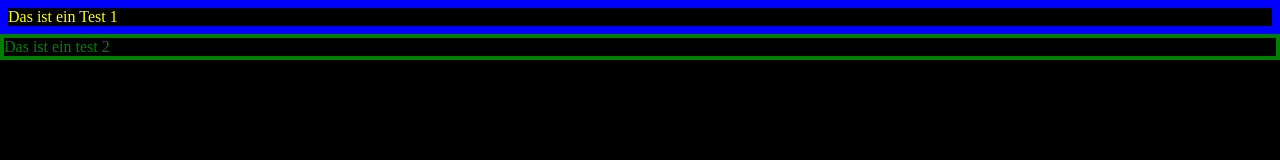
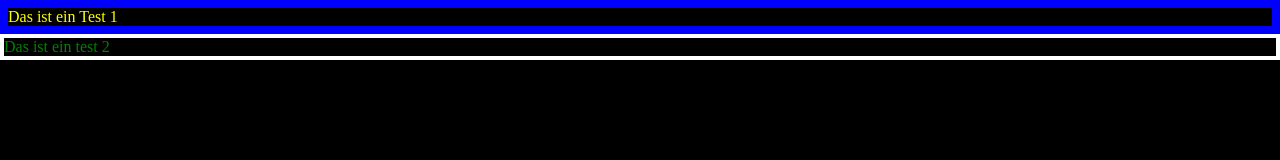
Before and after one commit to Scharn143/TestGitFlow1, a plain HTML site: page index.html in a window 1280 px wide. Drawn offline with Linux system fonts and the light colour scheme.

Commit message:
zweites div angepasst

```diff
--- a/style.css
+++ b/style.css
@@ -18,5 +18,5 @@ body{
 
 #test2{
     color: green;
-    border: solid 4px green;
+    border: solid 4px white;
 }
```
Also changed, not shown: 1 other file.
